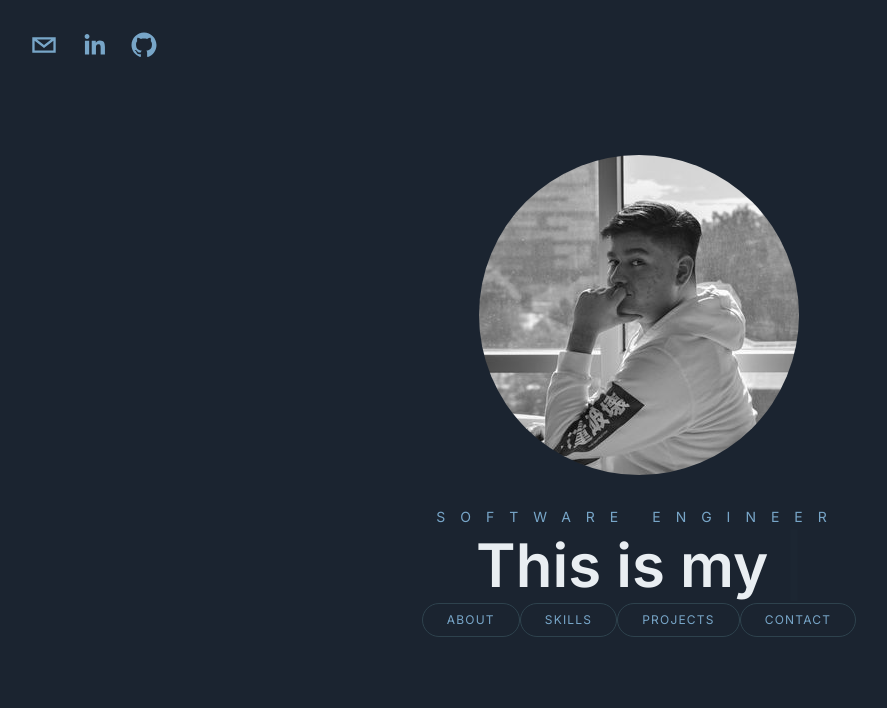
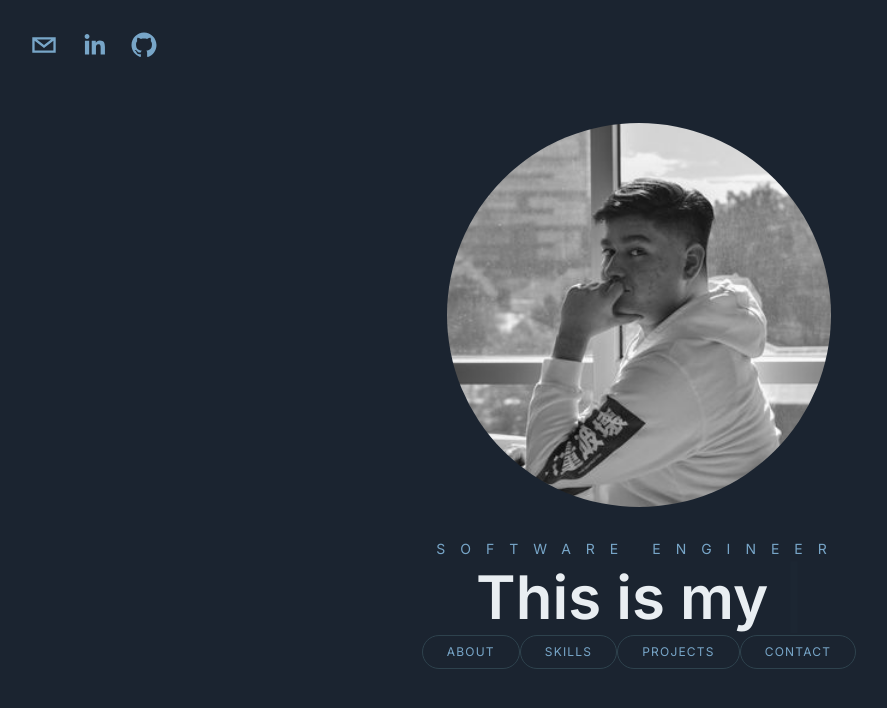
Before and after one commit to jcasi/jcasi_portfolio, a Next.js app: page / in a window 1280 px wide. Shown: the top 708 px of the page, without its empty margins (1-888 px from the left). Built offline with nearby package versions, Linux system fonts and the light colour scheme.

Commit message:
editing image declarations

```diff
--- a/components/About.tsx
+++ b/components/About.tsx
@@ -1,6 +1,5 @@
 import React from "react";
 import { motion } from "framer-motion";
-import aboutPic from "/photos/IMG_7758.jpg"
 
 
 type Props = {};
--- a/components/Hero.tsx
+++ b/components/Hero.tsx
@@ -1,7 +1,6 @@
 import React from "react";
 import { Cursor, useTypewriter } from "react-simple-typewriter";
 import Image from "next/image";
-import profilePic from "/photos/49660324_2317161091846301_3676182097715789824_n.jpg";
 import Link from "next/link";
 
 type Props = {};
@@ -20,9 +19,11 @@ export default function Hero({}: Props) {
   return (
     <div className="h-screen flex flex-col space-y-8 items-center justify-center text-center overflow-hidden font-inter">
       <Image
-        src={profilePic}
+        src="/profilepic.jpg"
+        width={384}
+        height={384}
         alt="Photo of the author"
-        className="relative rounded-full h-128 w-128 mx-auto object-cover"
+        className="relative rounded-full mx-auto object-cover"
       />
       <div>
         <h2 className="text-sm uppercase text-light-slate pb-2 tracking-[15px]">
```
Also changed, not shown: public/profilepic.jpg (renamed from public/photos/49660324_2317161091846301_3676182097715789824_n.jpg), 1 other file (tests, documents, lock files or other folders).
